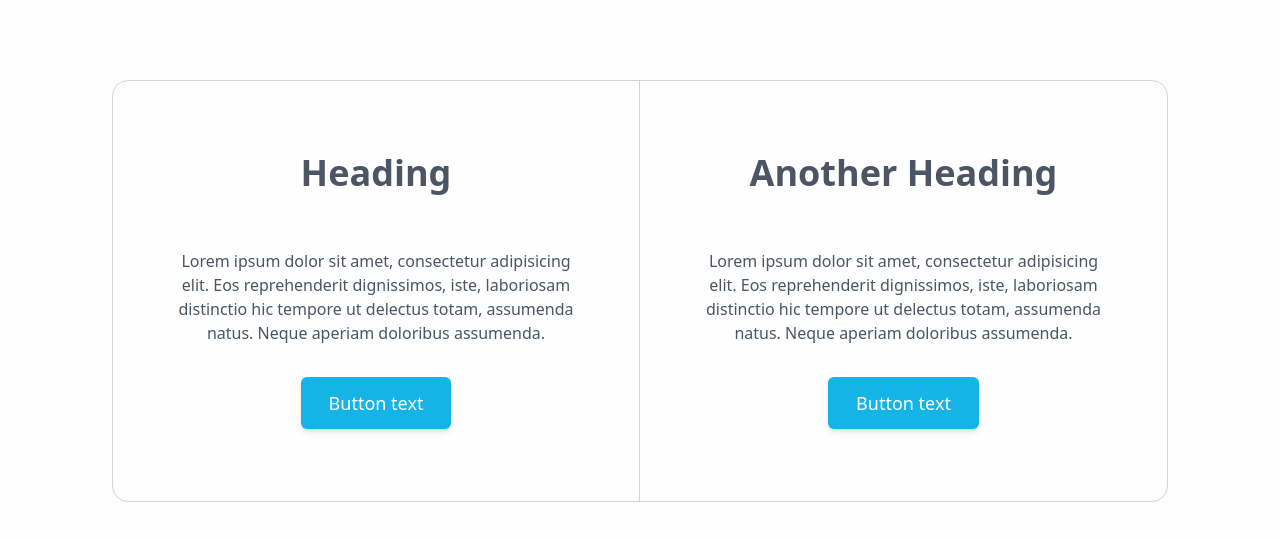
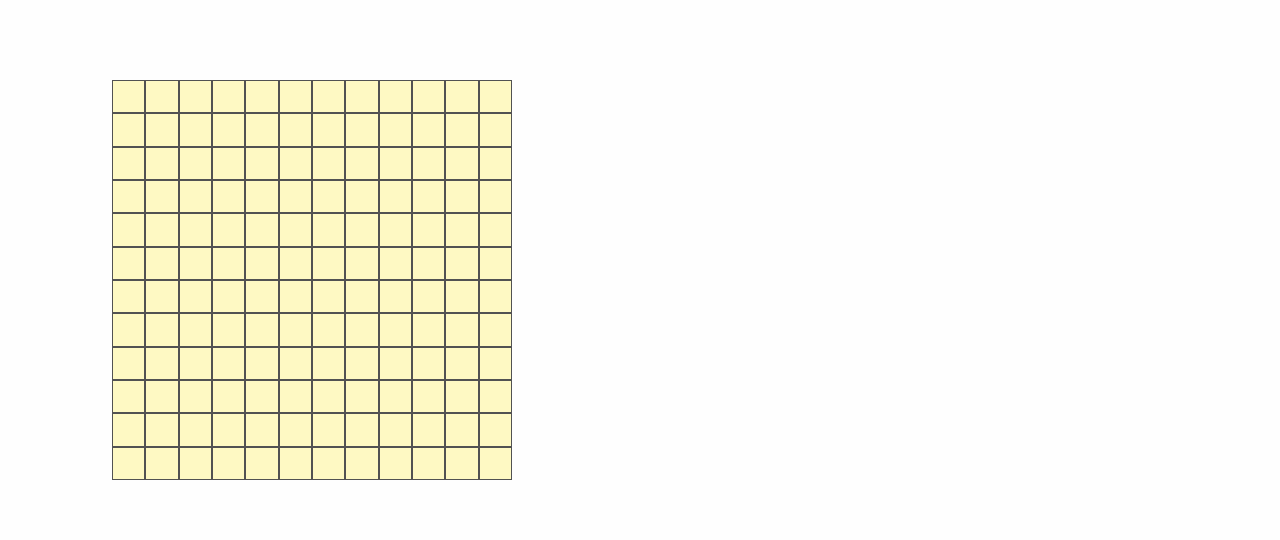
Before and after one commit to CarboxyDev/tailwind-sandbox, a Next.js app: page /sandbox in a window 1280 px wide. Shown: the top 540 px of the page. Built offline with nearby package versions, Linux system fonts and the light colour scheme; a web font is replaced by a local one; what tailwindcss-debug-screens would draw is missing.

Commit message:
Add MagicGrid experimental component

```diff
--- /dev/null
+++ b/src/components/magicGrid.tsx
@@ -0,0 +1,30 @@
+import { v4 as uuidv4 } from "uuid";
+import { motion } from "framer-motion";
+
+const MagicGrid = () => {
+  return (
+    <>
+      <div className="grid-rows-12 grid h-100 w-100 grid-cols-12">
+        {[...Array(144)].map((item) => {
+          return (
+            <motion.div
+              key={uuidv4()}
+              className="border border-neutral-600 bg-yellow-100"
+              whileHover={{
+                backgroundColor: "#fef08a",
+                transition: { duration: 0, ease: "linear" },
+              }}
+              exit={{
+                backgroundColor: "#fef9c3",
+                transition: { duration: 2 },
+              }}
+              transition={{ duration: 0.5, ease: "linear" }}
+            ></motion.div>
+          );
+        })}
+      </div>
+    </>
+  );
+};
+
+export default MagicGrid;
--- a/src/pages/sandbox.tsx
+++ b/src/pages/sandbox.tsx
@@ -21,14 +21,14 @@ import Filler from "../components/Filler";
 import ContentWithImageSection from "../sections/ContentWithImageSection";
 import FeatureCard from "../components/FeatureCard";
 import CTASection from "../sections/CTASection";
-import TwoColumnSection from "../sections/TwoColumnSection";
+import MagicGrid from "../components/magicGrid";
 
 const Sandbox: NextPage = () => {
   return (
     <>
       <div id="app-container" className="px-4 sm:px-8 lg:px-20 xl:px-28">
         <Filler height="h-20" />
-        <TwoColumnSection />
+        <MagicGrid />
 
         <Filler height="h-200" />
         <Navbar />
```
